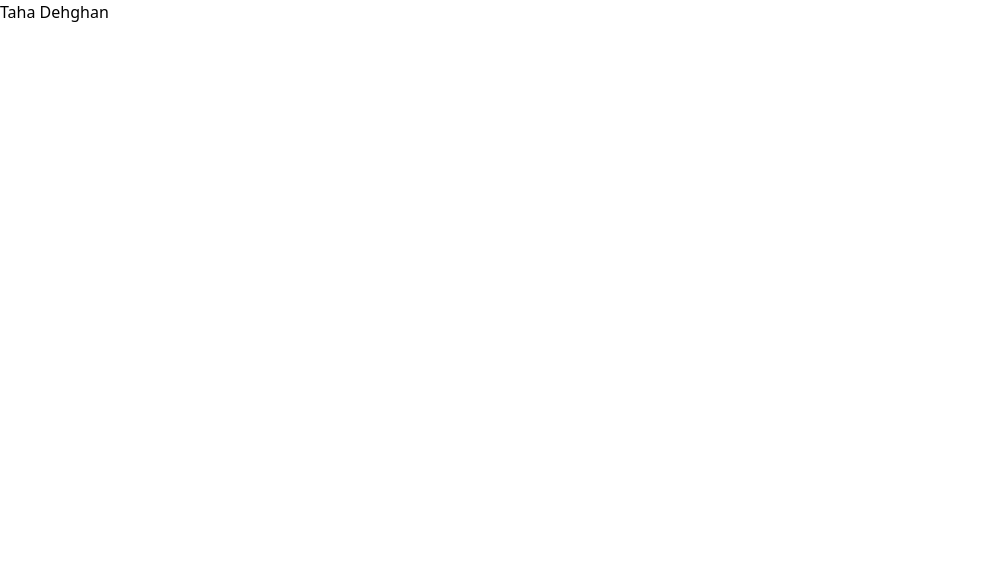
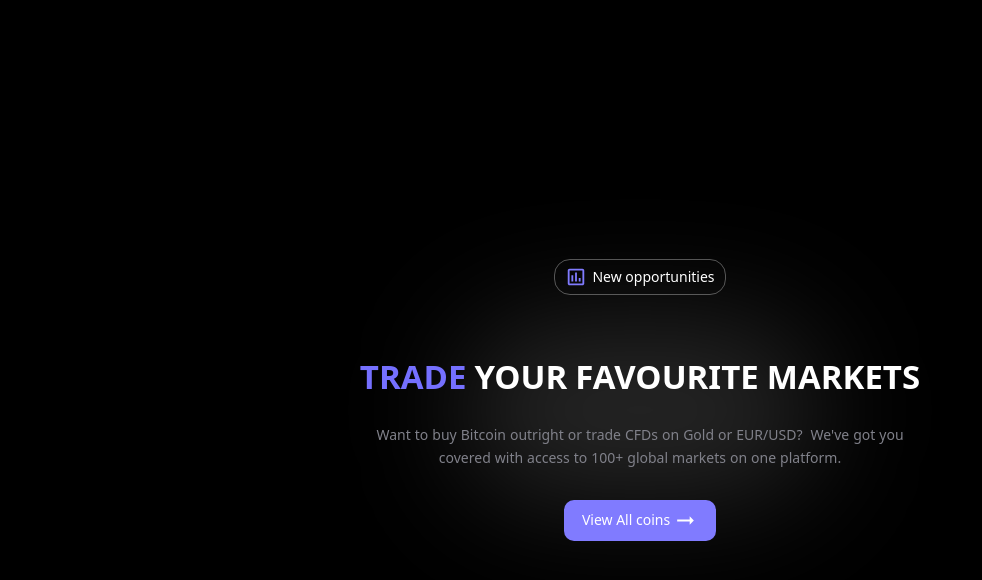
Before and after one commit to tahadev123/market-list, a Next.js app: page / in a window 1280 px wide. Shown: the top 580 px of the page, without its empty margins (0-982 px from the left). Built offline with nearby package versions, Linux system fonts and the light colour scheme.

Commit message:
The title and description section has been created ✅🚀

```diff
--- a/src/app/globals.css
+++ b/src/app/globals.css
@@ -1 +1,23 @@
 @import "tailwindcss";
+@tailwind utilities;
+
+@theme {
+  --color-primary: #807BFF;
+  --color-secondary: #7570FF;
+  --color-red: #BC3156;
+  --color-green: #11907A;
+}
+
+body {
+  box-sizing: border-box;
+}
+
+h1, h2, h3, h4, p, button {
+  color: #fff;
+}
+
+@layer utilities {
+  .general-bg {
+    background-color: black;
+  }
+}
--- a/src/app/page.tsx
+++ b/src/app/page.tsx
@@ -1,7 +1,9 @@
+import HomePage from "@/page/HomePage";
+
 export default function Home() {
   return (
     <div>
-      <h1>Taha Dehghan</h1>
+      <HomePage />
     </div>
   );
 }
--- /dev/null
+++ b/src/components/AnimateSection.tsx
@@ -0,0 +1,41 @@
+"use client";
+import { useEffect, useState } from "react";
+
+import { motion } from "framer-motion";
+import { useInView } from "react-intersection-observer";
+
+import DescriptionAnimation from "@/elements/DescriptionAnimation";
+import TitleAnimation from "@/elements/TitleAnimation";
+import BlurredCircle from "@/elements/BlurredCircle";
+import { sectionFade } from "@/utils/motionVariants";
+
+function AnimateSection() {
+  const { ref, inView } = useInView({ triggerOnce: true, threshold: 0.3 });
+  const [hasAnimated, setHasAnimated] = useState(false);
+
+  useEffect(() => {
+    if (inView) setHasAnimated(true);
+  }, [inView]);
+
+  return (
+    <div ref={ref}>
+      <motion.div
+        variants={sectionFade}
+        initial="hidden"
+        animate={hasAnimated ? "visible" : "hidden"}
+        className="w-dvw h-auto flex flex-wrap items-center justify-center relative"
+      >
+        <TitleAnimation hasAnimated={hasAnimated} />
+        <DescriptionAnimation hasAnimated={hasAnimated} />
+        <BlurredCircle
+          delay={2}
+          width={360}
+          height={180}
+          hasAnimated={hasAnimated}
+        />
+      </motion.div>
+    </div>
+  );
+}
+
+export default AnimateSection;
--- /dev/null
+++ b/src/elements/BlurredCircle.tsx
@@ -0,0 +1,35 @@
+"use client";
+
+import { motion } from "framer-motion";
+import { circleVariants } from "@/utils/motionVariants";
+
+interface BlurredCircleProps {
+  delay?: number;
+  width?: number;
+  height?: number;
+  hasAnimated: boolean;
+}
+
+function BlurredCircle({
+  delay = 0,
+  width = 300,
+  height = 300,
+  hasAnimated,
+}: BlurredCircleProps) {
+  return (
+    <motion.div
+      custom={delay}
+      variants={circleVariants}
+      initial="hidden"
+      animate={hasAnimated ? "visible" : "hidden"}
+      className="absolute rounded-full bg-white/15 blur-[60px] z-0"
+      style={{
+        width,
+        height,
+        left: `calc(50% - ${width / 2}px)`,
+      }}
+    />
+  );
+}
+
+export default BlurredCircle;
--- /dev/null
+++ b/src/elements/DescriptionAnimation.tsx
@@ -0,0 +1,31 @@
+"use client";
+import { motion } from "framer-motion";
+import { containerFadeIn, textBlurIn } from "@/utils/motionVariants";
+
+type Props = {
+  hasAnimated: boolean;
+};
+
+function DescriptionAnimation({ hasAnimated }: Props) {
+  const words = `Want to buy Bitcoin outright or trade CFDs on Gold or EUR/USD?
+  We've got you covered with access to 100+ global markets on one platform.`.split(
+    " "
+  );
+
+  return (
+    <motion.div
+      variants={containerFadeIn}
+      initial="hidden"
+      animate={hasAnimated ? "visible" : "hidden"}
+      className="flex flex-wrap justify-center gap-x-1 w-[560px] text-sm leading-relaxed text-[#80818A] z-10"
+    >
+      {words.map((word, index) => (
+        <motion.span key={index} variants={textBlurIn}>
+          {word}
+        </motion.span>
+      ))}
+    </motion.div>
+  );
+}
+
+export default DescriptionAnimation;
--- /dev/null
+++ b/src/elements/TitleAnimation.tsx
@@ -0,0 +1,44 @@
+"use client";
+import { motion } from "framer-motion";
+import { generateRandomDelays } from "@/utils/generateRandomDelays";
+
+type Props = {
+  hasAnimated: boolean;
+};
+
+function TitleAnimation({ hasAnimated }: Props) {
+  const words = "TRADE YOUR FAVOURITE MARKETS".split(" ");
+  const delays = generateRandomDelays(words.length);
+
+  return (
+    <motion.div
+      initial="hidden"
+      animate={hasAnimated ? "visible" : "hidden"}
+      className="w-dvw flex justify-center z-10"
+    >
+      <div className="flex flex-wrap gap-x-2 mb-5 text-white text-[33px] font-bold leading-relaxed">
+        {words.map((word, i) => (
+          <motion.span
+            key={i}
+            initial={{ opacity: 0, y: 2, filter: "blur(4px)" }}
+            animate={
+              hasAnimated
+                ? { opacity: 1, y: 0, filter: "blur(0px)" }
+                : { opacity: 0 }
+            }
+            transition={{
+              duration: 0.5,
+              ease: "easeOut",
+              delay: delays[i],
+            }}
+            className={i === 0 ? "text-[var(--color-secondary)]" : ""}
+          >
+            {word}
+          </motion.span>
+        ))}
+      </div>
+    </motion.div>
+  );
+}
+
+export default TitleAnimation;
--- /dev/null
+++ b/src/page/HomePage.tsx
@@ -0,0 +1,11 @@
+import TitleOfMarketList from "@/templates/TitleOfMarketList";
+
+function HomePage() {
+  return (
+      <div className="h-dvh general-bg flex items-center">
+        <TitleOfMarketList />
+      </div>
+  );
+}
+
+export default HomePage;
--- /dev/null
+++ b/src/templates/TitleOfMarketList.tsx
@@ -0,0 +1,25 @@
+import AnimateSection from "@/components/AnimateSection";
+import { MdOutlineInsertChartOutlined, MdArrowRightAlt } from "react-icons/md";
+
+function TitleOfMarketList() {
+  return (
+    <div className="flex flex-col items-center justify-center">
+      <button className="flex items-center text-sm border border-[#ccc]/40 px-[10px] py-[6px] rounded-2xl mb-[55px] z-10">
+        <MdOutlineInsertChartOutlined
+          className="w-[22px] h-[22px] mr-[5px]"
+          color="var(--color-primary)"
+        />
+        New opportunities
+      </button>
+
+      <AnimateSection />
+
+      <button className="flex items-center bg-[var(--color-primary)] text-white text-sm px-[18px] py-[8px] rounded-[10px] mt-[30px] z-10">
+        View All coins
+        <MdArrowRightAlt className="w-[25px] h-[25px] ml-[3px]" />
+      </button>
+    </div>
+  );
+}
+
+export default TitleOfMarketList;
--- /dev/null
+++ b/src/utils/generateRandomDelays.ts
@@ -0,0 +1,8 @@
+export const generateRandomDelays = (length: number): number[] => {
+  const delays: number[] = [];
+  for (let i = 0; i < length; i++) {
+    const delay = Number((Math.random() * 0.6 + 0.1).toFixed(2)); // بین 0.1 تا 0.7
+    delays.push(delay);
+  }
+  return delays;
+};
--- /dev/null
+++ b/src/utils/motionVariants.ts
@@ -0,0 +1,33 @@
+const containerFadeIn = {
+  hidden: { opacity: 0 },
+  visible: {
+    opacity: 1,
+    transition: { duration: 1, staggerChildren: 0.07 },
+  },
+};
+
+const textBlurIn = {
+  hidden: { opacity: 0, y: -20, filter: "blur(4px)" },
+  visible: {
+    opacity: 1,
+    y: 0,
+    filter: "blur(0px)",
+    transition: { duration: 0.3, ease: "easeOut" },
+  },
+};
+
+const sectionFade = {
+  hidden: { opacity: 0 },
+  visible: { opacity: 1, transition: { duration: 1 } },
+};
+
+const circleVariants = {
+  hidden: { opacity: 0, scale: 0.95 },
+  visible: (delay: number) => ({
+    opacity: 1,
+    scale: 1,
+    transition: { delay, duration: 0.7, ease: "easeOut" },
+  }),
+};
+
+export { containerFadeIn, textBlurIn, sectionFade, circleVariants };
```
Also changed, not shown: package.json (+8 -5 lines), 1 other file (tests, documents, lock files or other folders).
